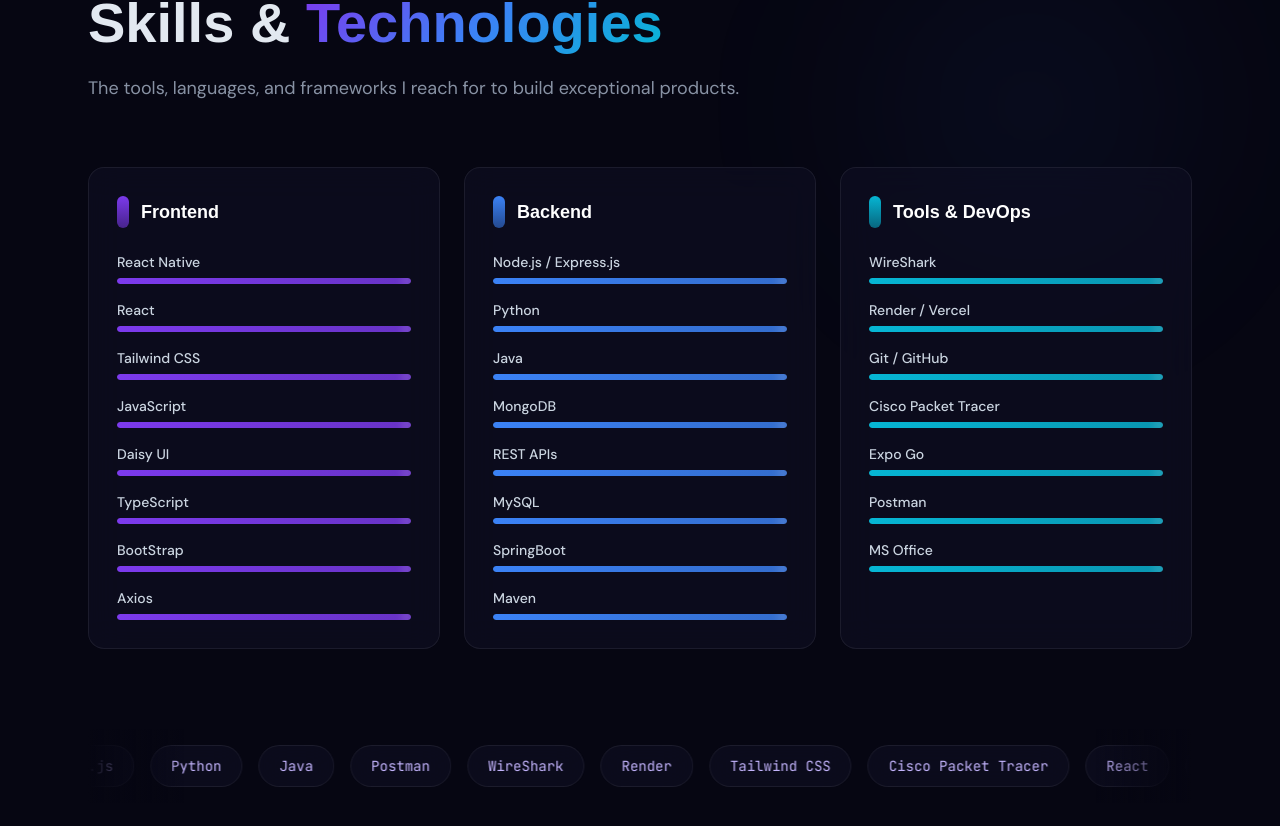
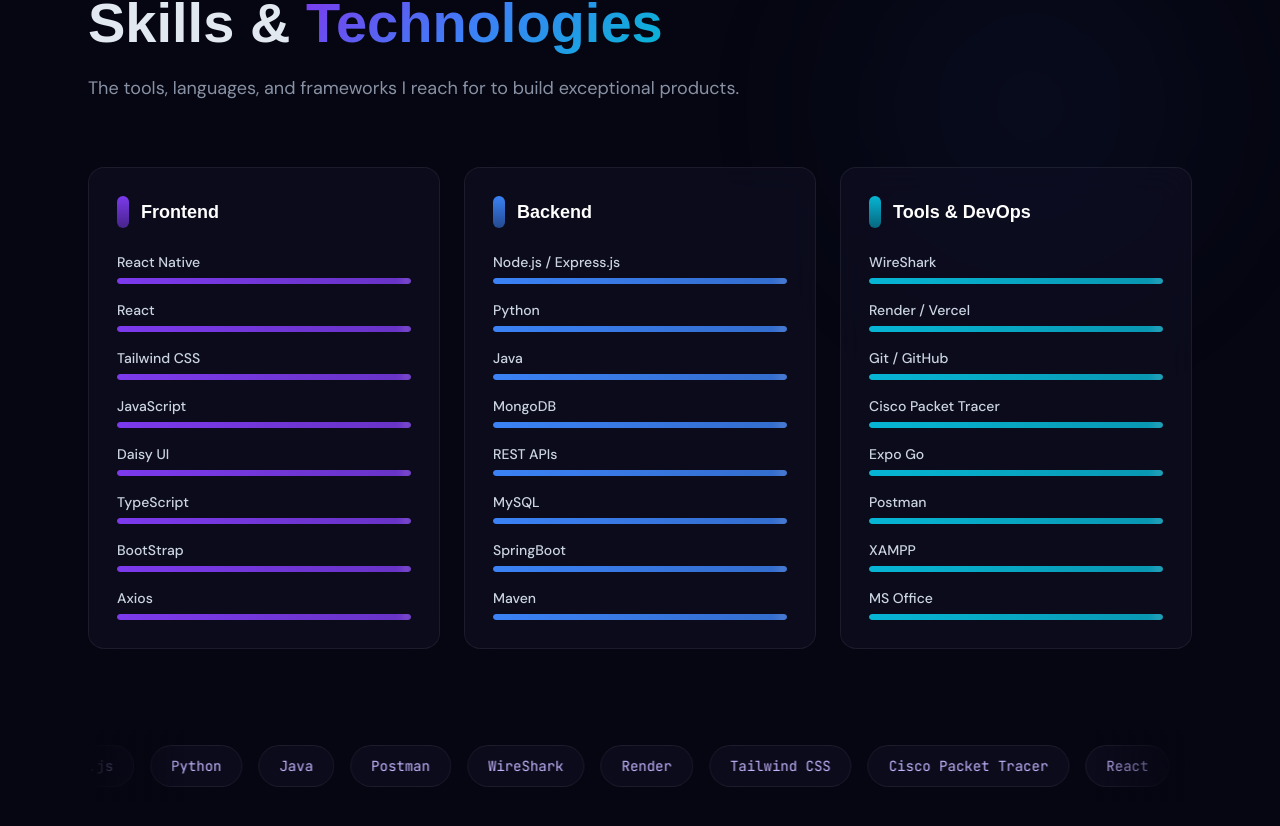
Before and after one commit to Arshan10-dev/Portfolio, a React (Vite) app: page / in a window 1280 px wide. Shown: the part 1880-2706 px from the top of the page. Built offline with nearby package versions, Linux system fonts and the light colour scheme; a web font is replaced by a local one.

Commit message:
New commit

```diff
--- a/src/data/skills.js
+++ b/src/data/skills.js
@@ -44,6 +44,7 @@
       { name: "Cisco Packet Tracer", level: 100, icon: "ciscopackettracer" },
       { name: "Expo Go", level: 100, icon: "expo" },
       { name: "Postman", level: 100, icon: "postman" },
+      { name: "XAMPP", level: 100, icon: "xampp" },
       { name: "MS Office", level: 100, icon: "msoffice" },
     ],
   },
```
